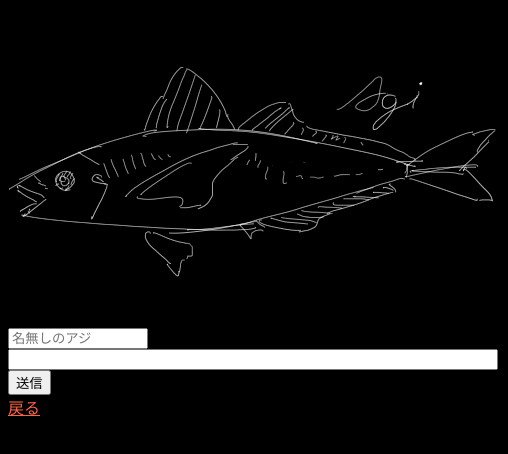
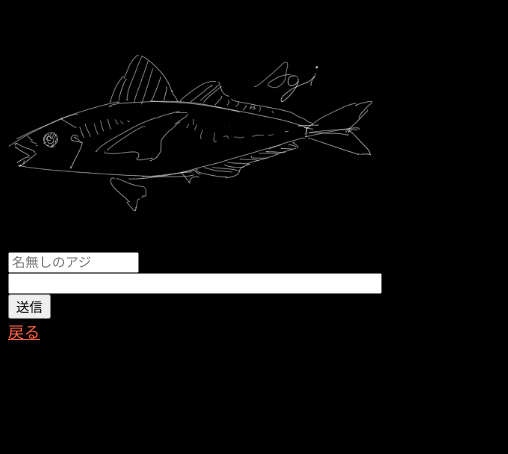
Before and after one commit to 85yago/go_small_chat, a plain HTML site: page public/chat/chat.html in a window 390 px wide. Shown: the part 70-524 px from the top of the page, 508 px wide, since content can reach past the window. Drawn offline with Linux system fonts and the light colour scheme.

Commit message:
typoとcssの調整

```diff
--- a/public/chat/chat.css
+++ b/public/chat/chat.css
@@ -7,6 +7,7 @@ p {
   line-height: 1.3;
   margin-top: 3px;
   margin-bottom: 3px;
+  width: 100%;
 }
 
 #input_name {
@@ -31,14 +32,19 @@ p {
   }
 }
 
-@media screen and (max-width: 700px) {
+@media screen and (max-width: 500px) {
+  #azi {
+    width: 100%;
+    height: auto;
+  }
+
   #input_name {
-    width: 140px;
+    width: 35%;
     box-sizing: border-box;
   }
 
   #input_message {
-    width: 490px;
+    width: 100%;
     box-sizing: border-box;
   }
 }
--- a/public/chat/chat.html
+++ b/public/chat/chat.html
@@ -10,9 +10,9 @@
 
 <body>
   <h1>アジちゃっと</h1>
-  <p><img src="./agi.png"></p>
-  <form>
-    <input type="text" id="input_name" name="name" placeholder="名無しのアジ" required>
+  <p><img id="azi" src="./azi.png"></p>
+  <form id="form">
+    <input type="text" id="input_name" name="name" placeholder="名無しのアジ">
     <input type="text" id="input_message" name="message" required autocomplete="off">
     <button id="send">送信</button>
   </form>
```
Also changed, not shown: public/chat/azi.png (renamed from public/chat/agi.png), 1 other file.
